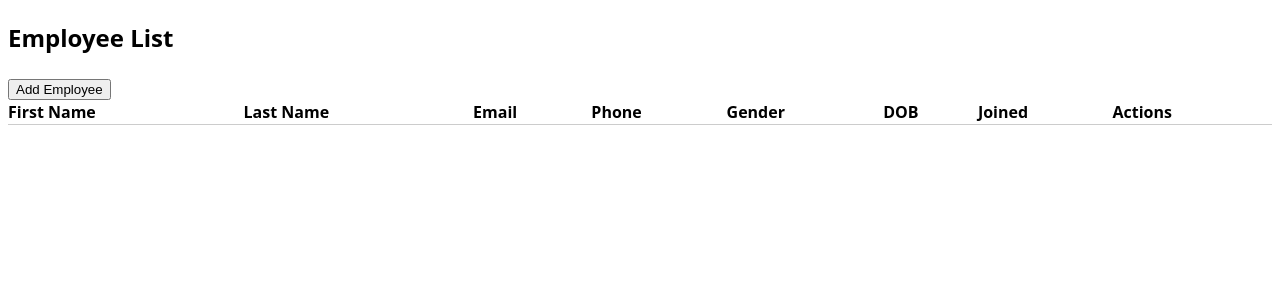
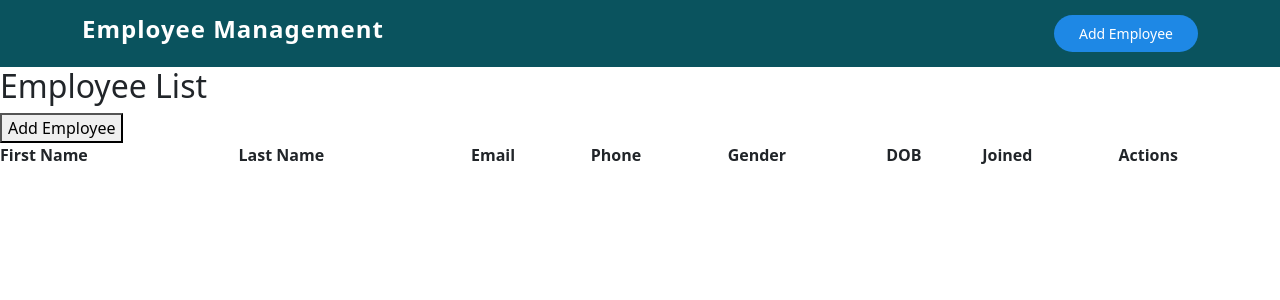
Before and after one commit to pmathulan/employee-management-system-react-ts, a React (Vite) app: page / in a window 1280 px wide. Shown: the top 300 px of the page. Built offline with nearby package versions, Linux system fonts and the light colour scheme.

Commit message:
feat: add header component to the project

```diff
--- a/package.json
+++ b/package.json
@@ -22,6 +22,7 @@
     "@hookform/resolvers": "^5.0.1",
     "@mui/material": "^7.0.1",
     "@reduxjs/toolkit": "^2.6.1",
+    "bootstrap": "^5.3.5",
     "date-fns": "^4.1.0",
     "react": "^19.0.0",
     "react-dom": "^19.0.0",
@@ -52,6 +53,7 @@
     "jest": "^29.7.0",
     "jest-environment-jsdom": "^29.7.0",
     "playwright": "^1.51.1",
+    "sass": "^1.86.3",
     "ts-jest": "^29.3.1",
     "ts-node": "^10.9.2",
     "typescript": "~5.7.2",
--- /dev/null
+++ b/src/components/header.tsx
@@ -0,0 +1,35 @@
+import React from "react";
+import "../styles/Header.css";
+import { useNavigate } from "react-router";
+
+const Header: React.FC = () => {
+  const navigate = useNavigate();
+
+  return (
+    <header id="header" className="header d-flex align-items-center sticky-top">
+      <div className="container-fluid container-xl position-relative d-flex align-items-center">
+        <a
+          onClick={() => navigate("/")}
+          className="logo d-flex align-items-center me-auto"
+        >
+          <h6 className="sitename">Employee Management</h6>
+        </a>
+
+        <nav id="navmenu" className="navmenu">
+          <ul>
+            <li>
+              <a
+                onClick={() => navigate("/employee/add")}
+                className="btn-getstarted"
+              >
+                Add Employee
+              </a>
+            </li>
+          </ul>
+        </nav>
+      </div>
+    </header>
+  );
+};
+
+export default Header;
--- a/src/features/employees/employeeApi.ts
+++ b/src/features/employees/employeeApi.ts
@@ -1,6 +1,8 @@
-import { Employee } from "./types/Employee";
+// employeeApi.ts
 
-// Fetch all employees from localStorage
+import { Employee } from './types/Employee';
+
+// Fetch all employees (could eventually make this an API call)
 export const getEmployees = (): Employee[] => {
     const data = localStorage.getItem('employees');
     return data ? JSON.parse(data) : [];
--- a/src/features/employees/pages/EmployeeListPage.tsx
+++ b/src/features/employees/pages/EmployeeListPage.tsx
@@ -4,6 +4,7 @@ import { useNavigate } from "react-router";
 import { RootState } from "../../../store/store";
 import DeleteEmployeeDialog from "../components/DeleteEmployeeDialog";
 import useDeleteEmployeeDialog from "../hooks/useDeleteEmployeeDialog";
+import Header from "../../../components/header";
 
 const EmployeeListPage = () => {
   const employees = useSelector((state: RootState) => state.employee.list);
@@ -23,7 +24,9 @@ const EmployeeListPage = () => {
   };
 
   return (
-    <div>
+    <>
+      <Header />
+
       <h2>Employee List</h2>
       <button onClick={() => navigate("/employee/add")}>Add Employee</button>
       {/* Render EmployeeTable and pass the necessary props for edit and delete actions */}
@@ -40,7 +43,7 @@ const EmployeeListPage = () => {
         onConfirm={handleDeleteConfirm}
         employeeName={employeeName}
       />
-    </div>
+    </>
   );
 };
 
--- a/src/main.tsx
+++ b/src/main.tsx
@@ -3,6 +3,8 @@ import { createRoot } from "react-dom/client";
 import App from "./App.tsx";
 import { Provider } from "react-redux";
 import "./styles/variables.css";
+import "bootstrap/dist/css/bootstrap.css";
+
 import { store } from "./store/store.ts";
 
 createRoot(document.getElementById("root")!).render(
--- /dev/null
+++ b/src/styles/Header.css
@@ -0,0 +1,84 @@
+.header {
+    color: var(--color-on-primary);
+    background-color: var(--color-primary);
+    padding: 15px 0;
+    transition: all 0.5s;
+    z-index: 997;
+  }
+
+
+  .sitename {
+    font-size: 24px;
+    font-weight: 700;
+    color: var(--color-on-primary);
+    letter-spacing: 1px;
+  }
+
+  .header .logo {
+    text-decoration: none;
+    }
+
+  .header .btn-getstarted,
+  .header .btn-getstarted:focus {
+    color: var(--color-on-primary);
+    background: var(--color-secondary);
+    font-size: 14px;
+    padding: 8px 25px;
+    margin: 0 0 0 30px;
+    border-radius: 50px;
+    transition: 0.3s;
+  }
+
+  .header .btn-getstarted:hover,
+  .header .btn-getstarted:focus:hover {
+    color: var(--color-on-primary);
+    background: var(--color-tertiary);
+  }
+
+
+
+  /* Navigation menu */
+  .navmenu {
+    display: flex;
+    justify-content: flex-end;
+    list-style: none;
+  }
+
+  .navmenu ul {
+    display: flex;
+    margin: 0;
+    padding: 0;
+  }
+
+  .navmenu li {
+    margin-left: 20px;
+    list-style: none;
+  }
+
+  .navmenu a {
+    color: var(--color-on-primary);
+    font-size: 16px;
+    padding: 10px 15px;
+    font-weight: 400;
+    display: block;
+    transition: 0.3s;
+    text-decoration: none;
+    cursor: pointer;
+  }
+
+
+
+  /* Mobile menu adjustments */
+  @media (max-width: 1199px) {
+    .navmenu ul {
+      display: none;
+    }
+
+    .mobile-nav-toggle {
+      display: block;
+    }
+
+    .mobile-nav-active .navmenu ul {
+      display: block;
+    }
+  }
--- a/src/styles/variables.css
+++ b/src/styles/variables.css
@@ -1,6 +1,7 @@
 :root {
-  --color-primary: #1e88e5;
-  --color-secondary: #e53935;
+  --color-primary:  hwb(188 4% 63%);
+  --color-secondary: #1e88e5;
+  --color-tertiary: #0d518d;
   --color-on-primary: #ffffff;
   --color-on-secondary: #ffffff;
   --color-surface: #ffffff;
```
Also changed, not shown: src/styles/mixins.css (line endings or trailing spaces), 1 other file (tests, documents, lock files or other folders).
